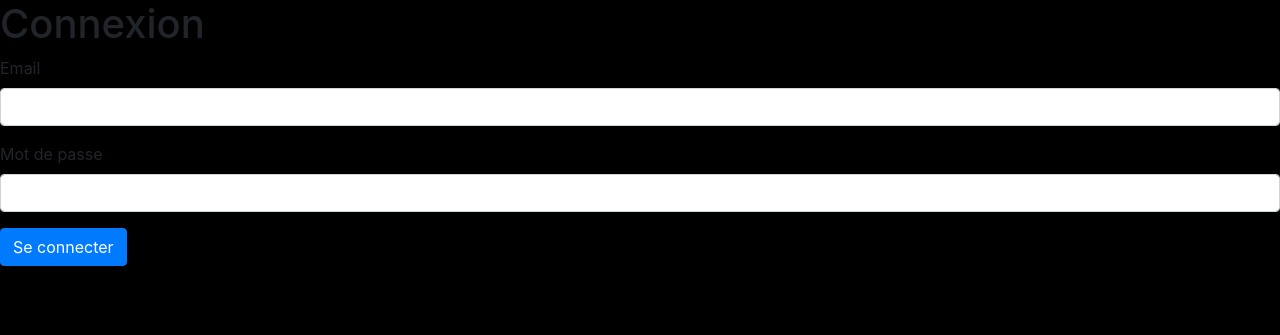
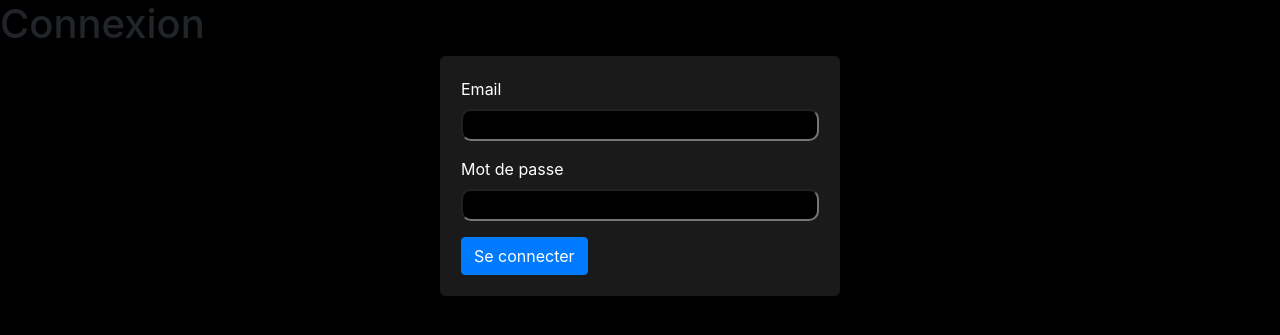
Before and after one commit to ThomasRABILLON/SAE_PHP, a PHP site: page /login in a window 1280 px wide. Shown: the top 335 px of the page. Run offline with PHP 8.4, Linux system fonts and the light colour scheme.

Commit message:
A jour login

```diff
--- a/templates/login.php
+++ b/templates/login.php
@@ -3,15 +3,16 @@ $title = "Connexion";
 $h1 = "Connexion";
 ob_start();
 ?>
-
+<div class="container">
+    <div class="form-container">
         <form action="/login" method="post">
             <div class="form-group">
-        <label for="email">Email</label>
-        <input type="email" class="form-control" id="email" name="email" required>
+                <label class="labelRegister" for="email">Email</label>
+                <input class="inputRegister" type="email" class="form-control" id="email" name="email" required>
             </div>
             <div class="form-group">
-        <label for="mdp">Mot de passe</label>
-        <input type="password" class="form-control" id="mdp" name="mdp" required>
+                <label class="labelRegister" for="mdp">Mot de passe</label>
+                <input class="inputRegister" type="password" class="form-control" id="mdp" name="mdp" required>
             </div>
             <?php
             if (isset($error)) {
@@ -20,7 +21,8 @@ ob_start();
             ?>
             <button type="submit" class="btn btn-primary">Se connecter</button>
         </form>
-
+    </div>
+</div>
 <?php
 $content = ob_get_clean();
 include 'connectBaseLayout.php';
```
Lines whose indentation alone changed are shown as unchanged.
